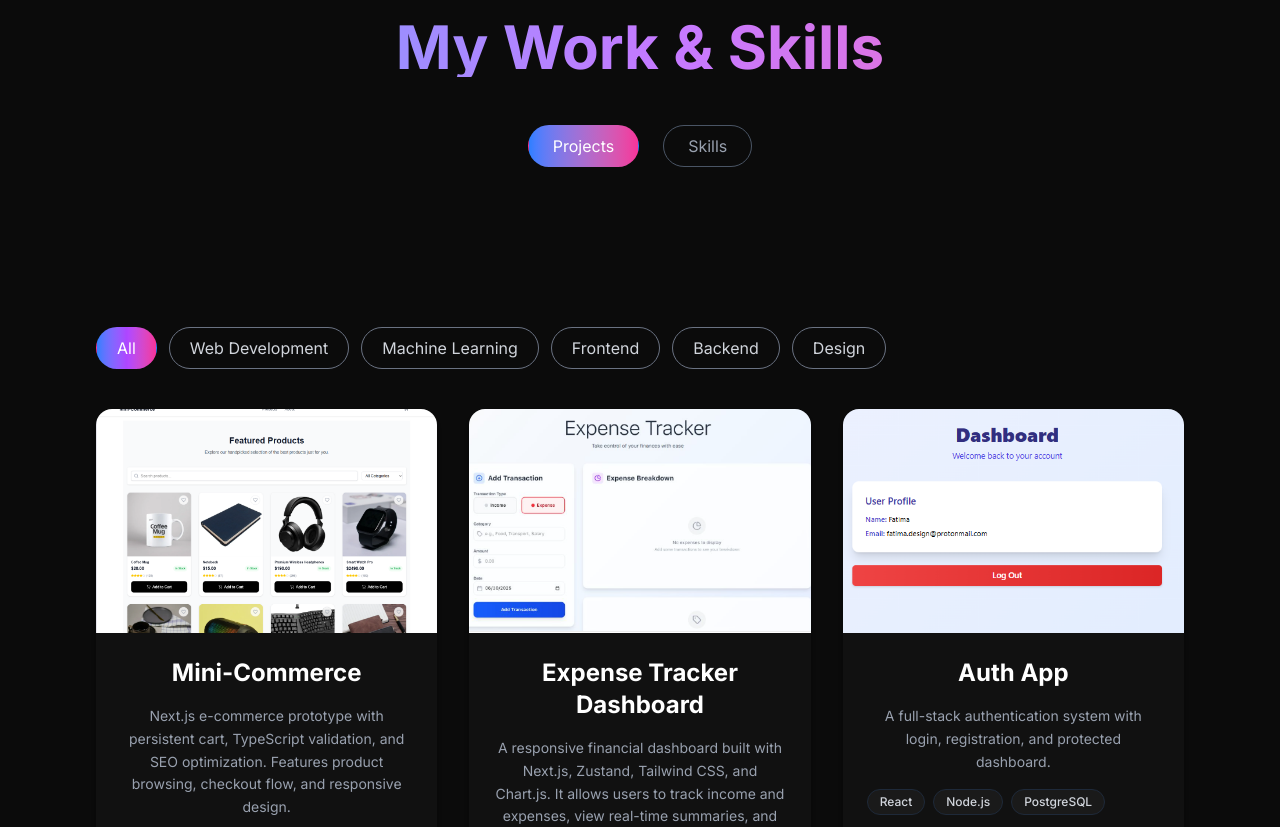
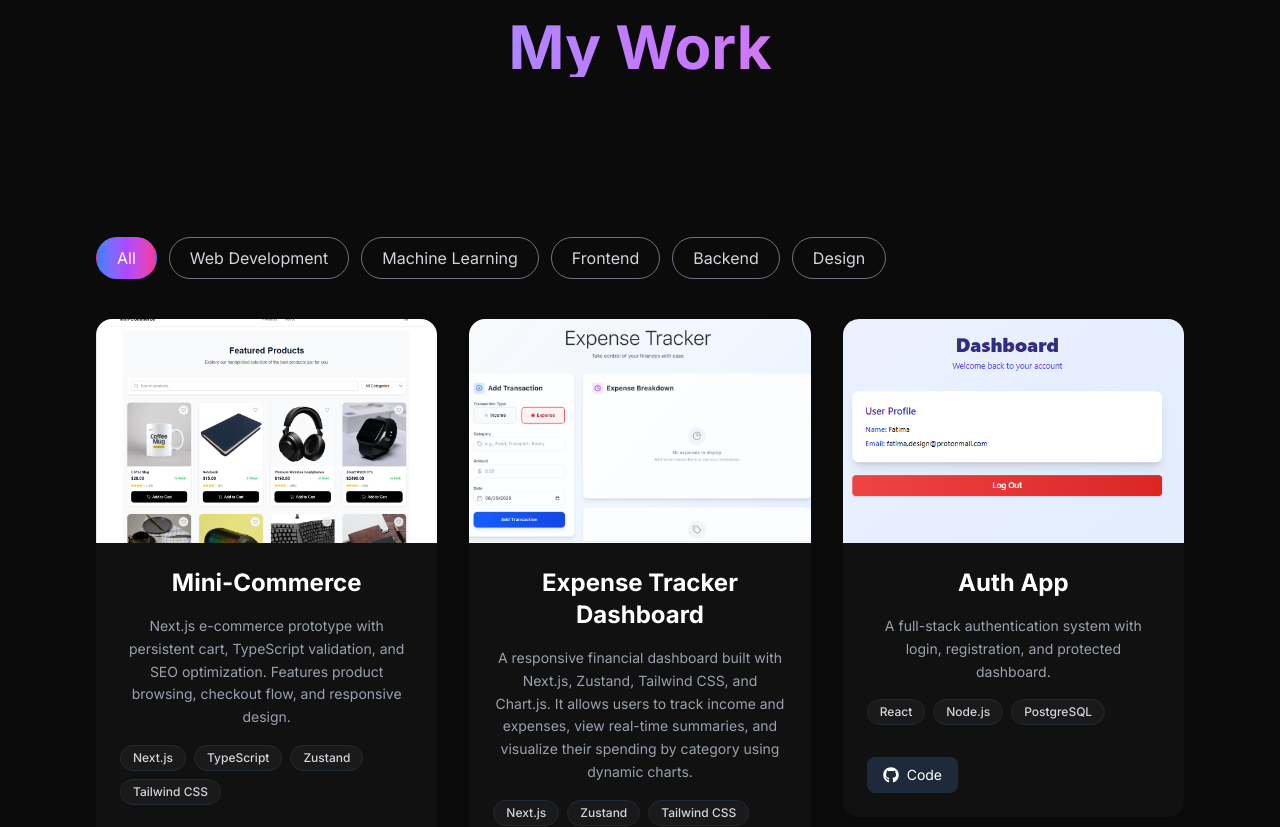
Before and after one commit to A-n-u-O/Anu-s-Portfolio, a Next.js app: page / in a window 1280 px wide. Shown: the part 2060-2887 px from the top of the page. Built offline with nearby package versions, Linux system fonts and the light colour scheme.

Commit message:
project section bug fixed

```diff
--- a/src/app/data/techEvents.ts
+++ b/src/app/data/techEvents.ts
@@ -17,6 +17,15 @@ export const events: eventDetails[] = [
     description:
       "Attended sessions on web performance optimization and developer tools. Learned new techniques for optimizing React applications and integrating PWAs.",
     skills: ["React", "Web Performance", "PWAs"],
-    link: "https://example.com",
+    // link: "https://example.com",
+  },
+  {
+    title: "TEDxBabcock University",
+    organizer: "TEDxBabcock Team",
+    date: "April 2025",
+    description:
+      "Volunteered as part of the organizing committee for TEDxBabcock University, supporting logistics, planning, and coordination of the event. Gained hands-on experience in event organization, teamwork, and community engagement.",
+    skills: ["Event Coordination", "Teamwork", "Communication"],
+    // link: "https://www.linkedin.com/posts/a-n-u-o_tedxbabcock-innovation-ideasworthspreading-activity-7177289115329837056-XYzO?utm_source=share&utm_medium=member_desktop",
   },
 ];
--- a/src/app/types/dataTypes.ts
+++ b/src/app/types/dataTypes.ts
@@ -23,5 +23,5 @@ export interface eventDetails {
     date: string;
     description:string;
     skills: string[],
-    link: string;
+    link?: string;
 }
--- a/src/components/Project.tsx
+++ b/src/components/Project.tsx
@@ -29,7 +29,7 @@ export default function Projects() {
   return (
     <section
       id="projects"
-      className="bg-[#0b0b0b] text-white px-2 sm:px-4 md:px-8 py-16 sm:py-20 md:py-28 overflow-visible"
+      className="bg-[#0b0b0b] text-white px-3 sm:px-4 md:px-8 py-16 sm:py-20 md:py-28 min-h-screen"
     >
       <div className="max-w-6xl mx-auto">
         {/* Filter Buttons */}
@@ -50,7 +50,7 @@ export default function Projects() {
         </div>
 
         {/* Projects Grid */}
-        <div className="grid grid-cols-1 sm:grid-cols-2 md:grid-cols-3 gap-6 sm:gap-8">
+        <div className="grid grid-cols-1 sm:grid-cols-2 md:grid-cols-3 gap-6 sm:gap-8 relative z-10">
           {filteredProjects.map((project, idx) => (
             <div key={`project-${idx}`} className="w-full">
               <ProjectCard project={project} />
@@ -58,6 +58,7 @@ export default function Projects() {
           ))}
         </div>
 
+        {/* No Projects Message */}
         {filteredProjects.length === 0 && (
           <p className="text-center text-gray-400 mt-10 text-sm sm:text-base">
             No projects available in this category yet.
--- a/src/components/ShowCase.tsx
+++ b/src/components/ShowCase.tsx
@@ -1,13 +1,9 @@
 "use client";
 
-import { useState } from "react";
 import { motion } from "framer-motion";
 import Projects from "@/components/Project";
-import Skills from "@/components/Skills";
 
 export default function Showcase() {
-  const [activeTab, setActiveTab] = useState<"projects" | "skills">("projects");
-
   return (
     <motion.section
       id="showcase"
@@ -15,7 +11,7 @@ export default function Showcase() {
       whileInView={{ opacity: 1, y: 0 }}
       transition={{ duration: 0.8, ease: "easeOut" }}
       viewport={{ once: true, amount: 0.2 }}
-      className="bg-[#0b0b0b] text-white px-4 sm:px-6 md:px-12 lg:px-16 py-20 sm:py-24 md:py-28"
+      className="bg-[#0b0b0b] text-white px-4 sm:px-6 md:px-12 lg:px-16 py-20 sm:py-24 md:py-28 min-h-screen"
     >
       <div className="max-w-6xl mx-auto text-center space-y-12">
         {/* Heading */}
@@ -25,29 +21,12 @@ export default function Showcase() {
           whileInView={{ opacity: 1, y: 0 }}
           transition={{ duration: 0.6 }}
         >
-          My Work & Skills
+          My Work
         </motion.h2>
 
-        {/* Tabs */}
-        <div className="flex justify-center gap-4 sm:gap-6 flex-wrap">
-          {["projects", "skills"].map((tab) => (
-            <button
-              key={tab}
-              onClick={() => setActiveTab(tab as "projects" | "skills")}
-              className={`px-4 sm:px-6 py-2 rounded-full text-sm md:text-base transition-all border ${
-                activeTab === tab
-                  ? "bg-gradient-to-r from-blue-500 to-pink-500 text-white border-transparent"
-                  : "bg-transparent border-gray-600 text-gray-400 hover:text-white hover:border-blue-500"
-              }`}
-            >
-              {tab === "projects" ? "Projects" : "Skills"}
-            </button>
-          ))}
-        </div>
-
-        {/* Content */}
+        {/* Projects Section */}
         <div className="mt-12">
-          {activeTab === "projects" ? <Projects /> : <Skills />}
+          <Projects />
         </div>
       </div>
     </motion.section>
```
